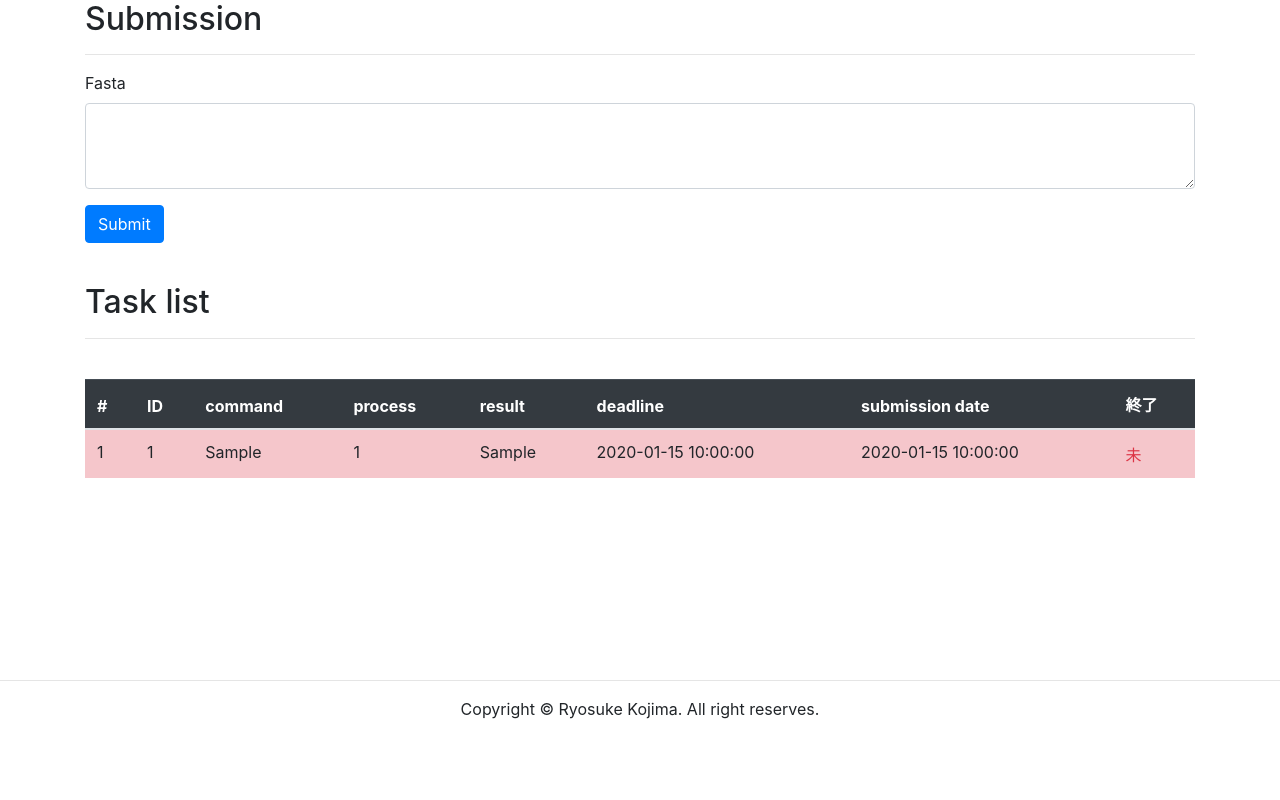
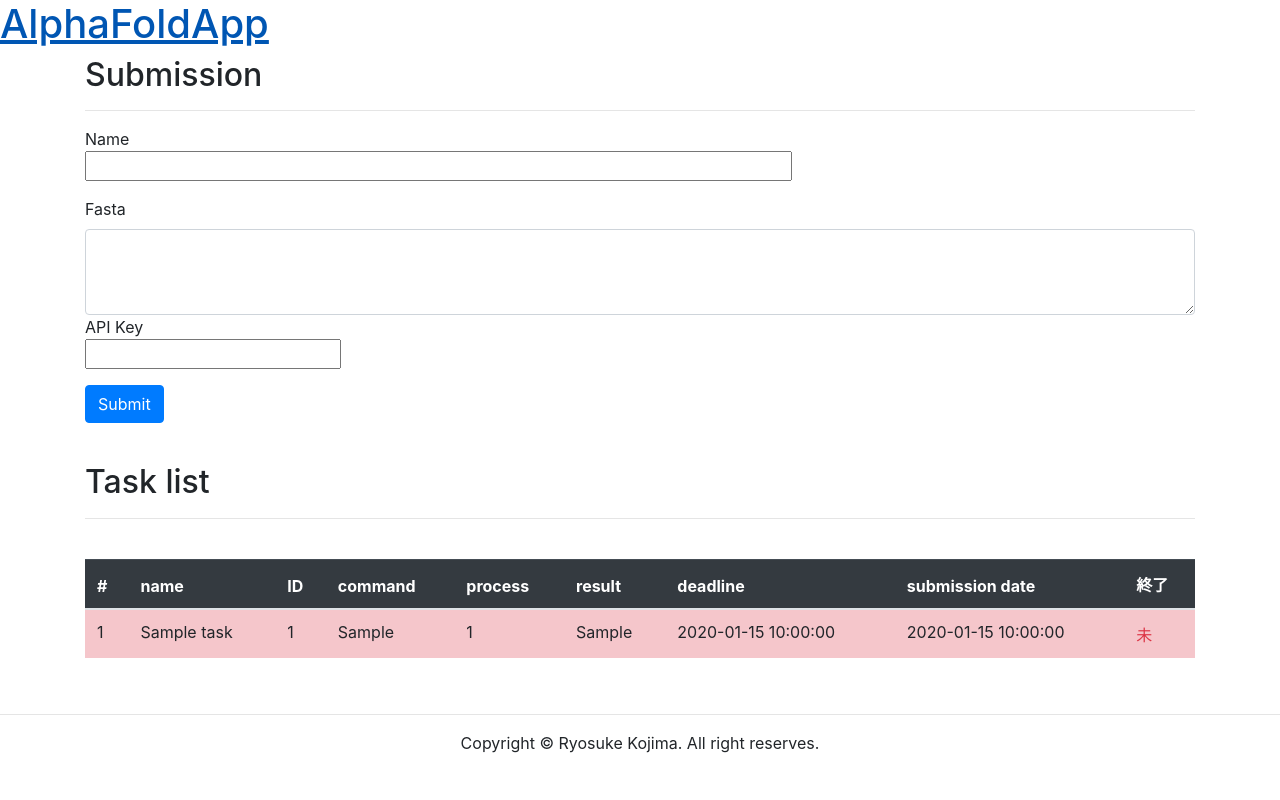
Before and after one commit to kojima-r/AlphaFoldSimpleApp, a FastAPI app: page / in a window 1280 px wide. Run offline with FastAPI, Linux system fonts and the light colour scheme; tables that the repository leaves empty hold one stand-in row (values such as "Sample post"); some libraries are stand-ins or nearby versions.

Commit message:
udpate UI

```diff
--- a/add_table.py
+++ b/add_table.py
@@ -24,6 +24,7 @@ if __name__ == "__main__":
         if r not in uid_list:
             print(r)
             task = Task(
+                name=r,
                 uid=r,
                 pid=0,
                 command="",
--- a/lib/models.py
+++ b/lib/models.py
@@ -32,6 +32,7 @@ class Task(Base):
 
     uid = Column('uid', String(64))
     pid = Column('pid', INTEGER())
+    name = Column('name', String(256))
     command = Column('command', String(256))
     result  = Column('result', String(1024))
     deadline = Column(
@@ -50,8 +51,9 @@ class Task(Base):
     done = Column('done', BOOLEAN, default=False, nullable=False)
     valid = Column('valid', BOOLEAN, default=True, nullable=False)
 
-    def __init__(self, uid: str, pid: str, command: str, deadline: datetime, date: datetime = datetime.now()):
+    def __init__(self, name: str, uid: str, pid: str, command: str, deadline: datetime, date: datetime = datetime.now()):
         self.uid =uid
+        self.name=name
         self.pid =pid
         self.command = command
         self.deadline = deadline
--- a/main.py
+++ b/main.py
@@ -1,5 +1,6 @@
-from fastapi import FastAPI, Request, APIRouter
+from fastapi import FastAPI, Request, APIRouter, status
 from fastapi.responses import HTMLResponse
+from fastapi.responses import RedirectResponse
 from fastapi.staticfiles import StaticFiles
 from fastapi.templating import Jinja2Templates
 from pydantic import BaseModel
@@ -54,6 +55,7 @@ class RunOption(BaseModel):
 DATA_DIR="/data1/AlphaFold/api/static/data"
 LOG_DIR ="/data1/AlphaFold/api/static/log"
 procs={}
+valid_key_set=set(["bmdi"])
 
 @app.get("/")
 async def read_root(request: Request):
@@ -73,46 +75,62 @@ async def read_root(request: Request):
 async def read_run(request: Request):
     data = await request.form()
     q = data.get('q')
-    ##
-    q_list=[]
-    for line in q.split("\n"):
-        if len(line)>0 and line[0]!=">":
-            q_list.append(line.strip())
-    q="".join(q_list)
-    ##
-    fileName="file"
-    uid=calculate_key(fileName)
-    ###
-    path=os.path.join(DATA_DIR, uid+".fasta")
-    N=40
-    with open(path,"w") as fp:
-        fp.write(">")
-        fp.write(uid)
-        fp.write("\n")
-        lq=q.upper()
-        n_line=len(lq)//N
-        for i in range(n_line):
-            fp.write(q[i*N:(i+1)*N])
+    key=data.get('key')
+    name=data.get('name')
+    if key in valid_key_set:
+        ##
+        q_list=[]
+        for line in q.split("\n"):
+            if len(line)>0 and line[0]!=">":
+                q_list.append(line.strip())
+        q="".join(q_list)
+        ##
+        fileName="file"
+        uid=calculate_key(fileName)
+        ###
+        path=os.path.join(DATA_DIR, uid+".fasta")
+        N=40
+        with open(path,"w") as fp:
+            fp.write(">")
+            fp.write(uid)
             fp.write("\n")
-        fp.write(q[n_line*N:])
-        fp.write("\n")
-    ###
-    cmd='sh run.sh '+path+" "+uid
-    proc = subprocess.Popen(cmd, shell=True, stdout=PIPE, stderr=PIPE, text=True)
-    pid=proc.pid
-    ###
-    task = Task(
-        uid=uid,
-        pid=str(pid),
-        command=cmd,
-        deadline=datetime.datetime.now()+datetime.timedelta(days=1)
-    )
-    db.session.add(task)
-    db.session.commit()
+            lq=q.upper()
+            n_line=len(lq)//N
+            for i in range(n_line):
+                fp.write(q[i*N:(i+1)*N])
+                fp.write("\n")
+            fp.write(q[n_line*N:])
+            fp.write("\n")
+        ###
+        cmd='sh run.sh '+path+" "+uid
+        proc = subprocess.Popen(cmd, shell=True, stdout=PIPE, stderr=PIPE, text=True)
+        pid=proc.pid
+        ###
+        task = Task(
+            name=name,
+            uid=uid,
+            pid=str(pid),
+            command=cmd,
+            deadline=datetime.datetime.now()+datetime.timedelta(days=1)
+        )
+        db.session.add(task)
+        db.session.commit()
+        ###
+    return RedirectResponse("./", status_code=status.HTTP_303_SEE_OTHER)
+"""
+    task = db.session.query(Task).filter(Task.valid == True).all()
     db.session.close()
-    ###
-    return {"q": q}
-
+    pid_list=[proc.pid for proc in psutil.process_iter()]
+    pid_list=set(pid_list)
+    for t in task:
+        if int(t.pid) in pid_list:
+            t.done=False
+        else:
+            t.done=True
+    return templates.TemplateResponse('tasks.html',
+                                      {'request': request,
+                                       'task': task})
+"""
 
 @app.get("/result/{task_uid}")
 def read_item(task_uid: str,request: Request):
--- a/templates/tasks.html
+++ b/templates/tasks.html
@@ -1,9 +1,10 @@
 {% extends "layout.html" %}
 {% block content %}
+<h1><a href="./">AlphaFoldApp</a></h2>
       <div class=container>
       <h2>Submission</h2>
       <hr>
-	<form method="post" id="form" action="./run?" target="_blank">
+	<form method="post" id="form" action="./run" target="_self">
 	  <!--
 	  <div class="form-group">
 	    <label for="exampleFormControlInput1">Email address</label>
@@ -21,8 +22,12 @@
 	  </div>
 	  -->
 	  <div class="form-group">
+	    <p>Name<br>
+	    <input name="name" type="text" size="64"></p>
 	    <label for="q">Fasta</label>
 	    <textarea class="form-control" id="q" name="q" rows="3"></textarea>
+	    <p>API Key<br>
+	    <input name="key" type="password"></p>
 	  </div>
 	  <button type="submit" class="btn btn-primary">Submit</button>
 	</form>
@@ -37,6 +42,7 @@
     <thead class="table-dark">
     <tr>
         <th>#</th>
+        <th>name</th>
         <th>ID</th>
         <th>command</th>
         <th>process</th>
@@ -51,6 +57,7 @@
       {% if t['done'] %}
         <tr>
           <td>{{ t['id'] }}</td>
+	  <td><a href="./result/{{t['uid']}}/">{{ t['name'] }}</td>
 	  <td><a href="./result/{{t['uid']}}/">{{ t['uid'] }}</td>
           <td>{{ t['command'] }}</td>
           <td>{{ t['pid'] }}</td>
@@ -64,6 +71,7 @@
       {% else %}
         <tr class="table-danger">
           <td>{{ t['id'] }}</td>
+          <td>{{ t['name'] }}</td>
           <td>{{ t['uid'] }}</td>
           <td>{{ t['command'] }}</td>
           <td>{{ t['pid'] }}</td>
```
